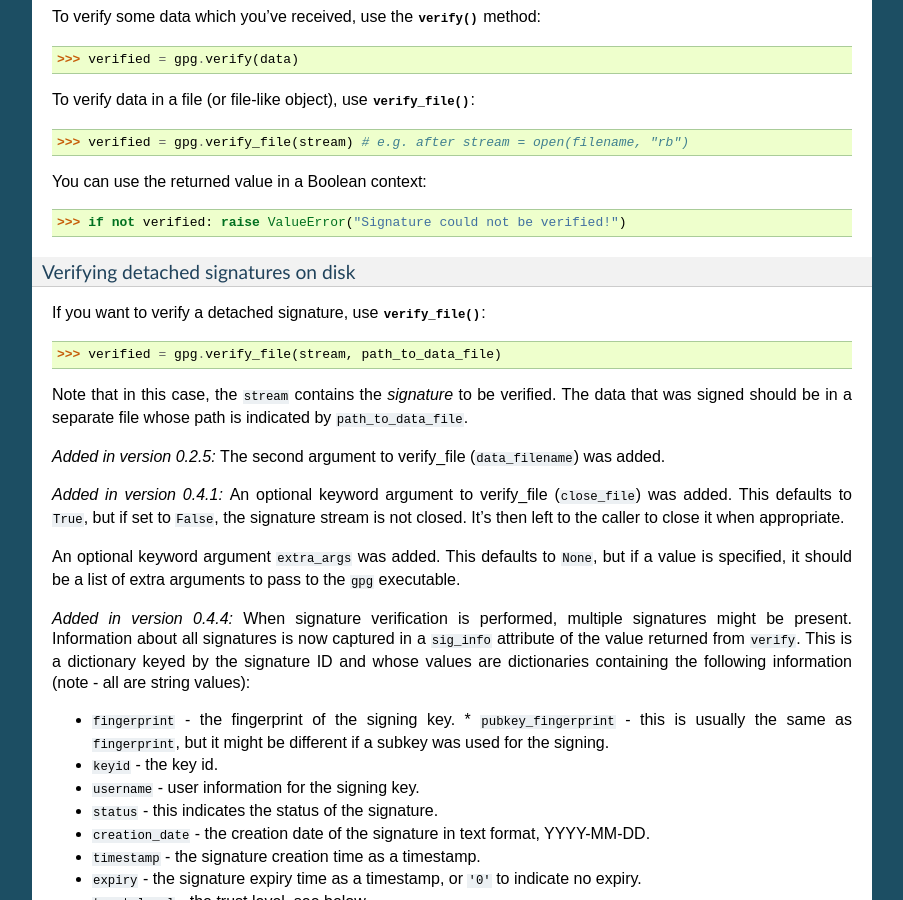
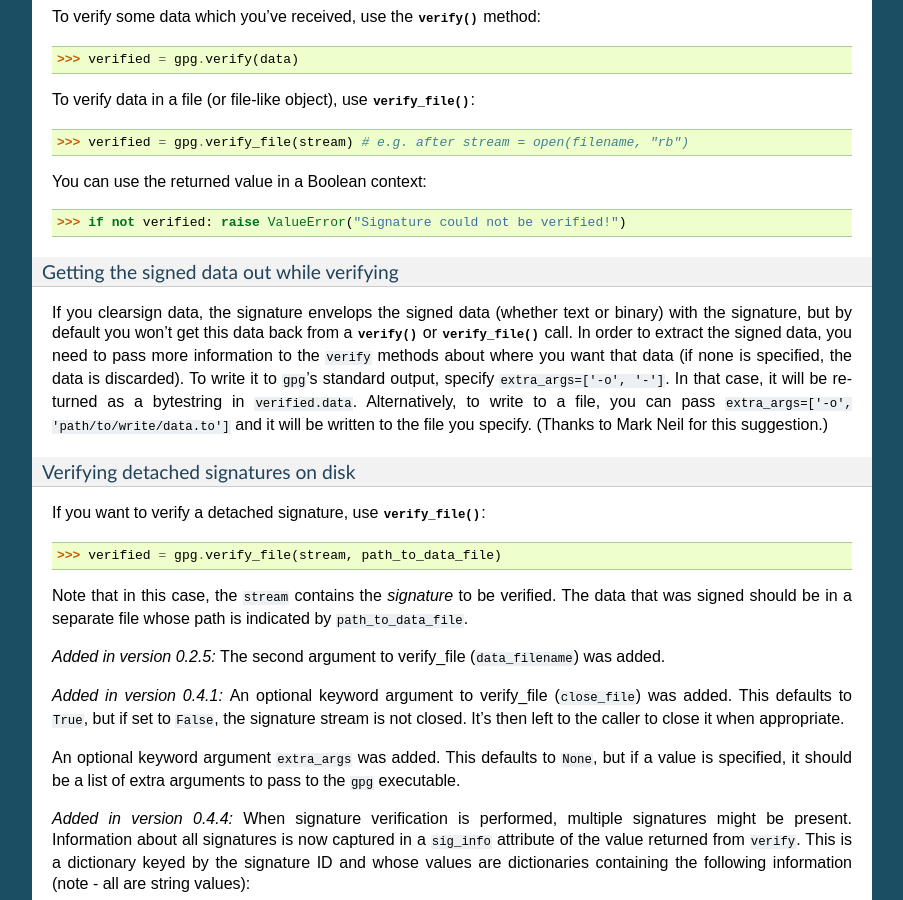
Before and after one commit to vsajip/python-gnupg, a Sphinx documentation site: the page built from docs/index.rst, in a window 1280 px wide and 900 px high, scrolled down 16840 px. Shown: the whole window, without its empty margins (198-1101 px from the left). Built offline with Sphinx 7.4.7, drawn with Linux system fonts in a browser that asks for light colours; some of the changed text lies outside the part shown.

Commit message:
Update documentation to explain how to get signed data out during verification.

```diff
--- a/docs/conf.py
+++ b/docs/conf.py
@@ -285,7 +285,7 @@ epub_copyright = u'2019, Vinay Sajip'
 
 
 # Example configuration for intersphinx: refer to the Python standard library.
-intersphinx_mapping = {'http://docs.python.org/': None}
+intersphinx_mapping = {'python': ('http://docs.python.org/', None)}
 
 def skip_module_docstring(app, what, name, obj, options, lines):
     if (what, name) == ('module', 'distlib'):
--- a/docs/index.rst
+++ b/docs/index.rst
@@ -1130,6 +1130,21 @@ You can use the returned value in a Boolean context::
 
     >>> if not verified: raise ValueError("Signature could not be verified!")
 
+Getting the signed data out while verifying
+^^^^^^^^^^^^^^^^^^^^^^^^^^^^^^^^^^^^^^^^^^^
+
+If you clearsign data, the signature envelops the signed data (whether text or
+binary) with the signature, but by default you won't get this data back from a
+:meth:`~gnupg.GPG.verify` or :meth:`~gnupg.GPG.verify_file` call. In order to
+extract the signed data, you need to pass more information to the ``verify``
+methods about where you want that data (if none is specified, the data is
+discarded). To write it to ``gpg``'s standard output, specify
+``extra_args=['-o', '-']``. In that case, it will be returned as a bytestring
+in ``verified.data``. Alternatively, to write to a file, you can pass
+``extra_args=['-o', 'path/to/write/data.to']`` and it will be written to the
+file you specify. (Thanks to Mark Neil for this suggestion.)
+
+
 Verifying detached signatures on disk
 ^^^^^^^^^^^^^^^^^^^^^^^^^^^^^^^^^^^^^
 
```
